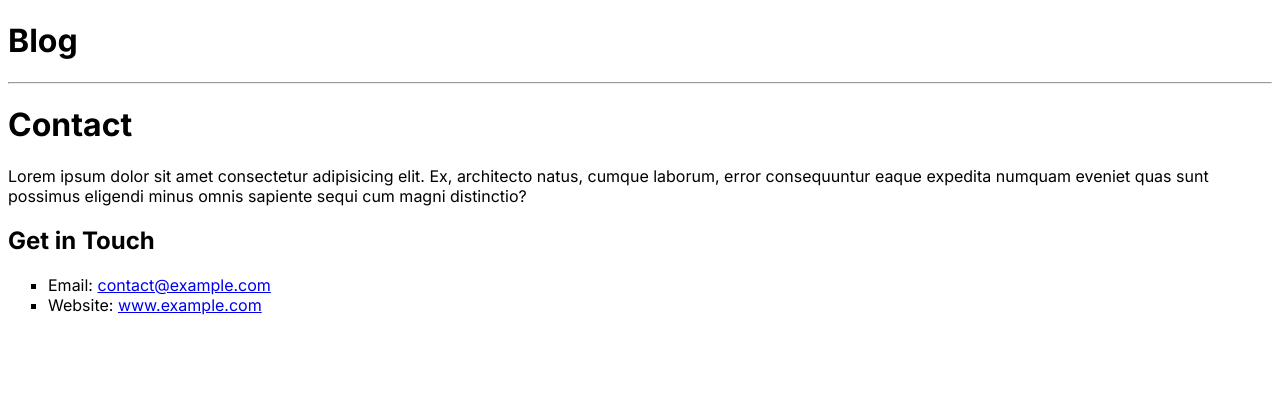
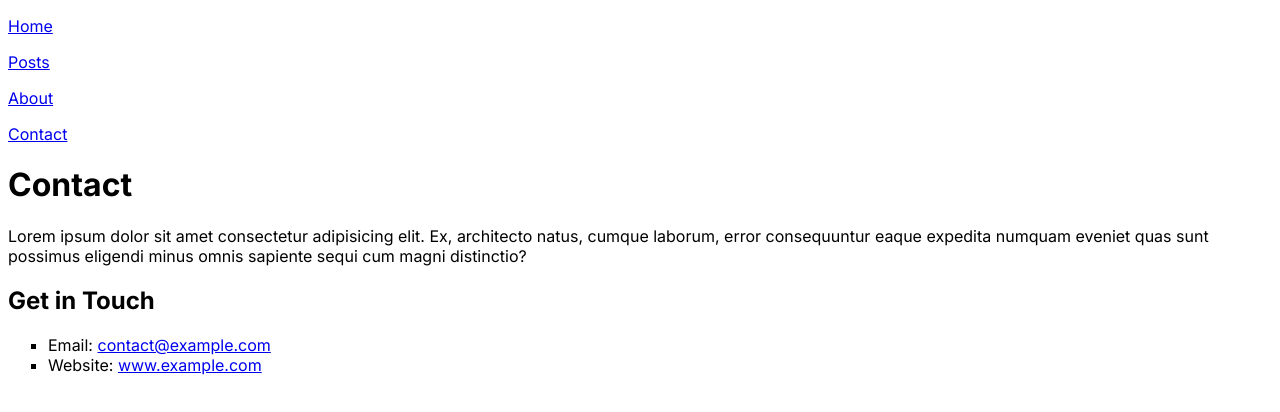
Before and after one commit to Korez73/NextJSLinkedIn, a Next.js app: page /blog/contact in a window 1280 px wide. Shown: the top 412 px of the page. Built offline with nearby package versions, Linux system fonts and the light colour scheme.

Commit message:
Navigating between pages

```diff
--- a/src/app/blog/layout.tsx
+++ b/src/app/blog/layout.tsx
@@ -1,3 +1,6 @@
+//import SideNav from "../ui/components/sidenav";
+import SideNav from "@/app/ui/components/sidenav"; //cool, we don't have to be relative
+
 export default function Layout({
   children,
 }: Readonly<{
@@ -5,7 +8,7 @@ export default function Layout({
 }>) {
   return (
     <>
-    <h1>Blog</h1><hr />
+      <SideNav />
       {children}
     </>
   );
--- a/src/app/ui/components/nav-links.tsx
+++ b/src/app/ui/components/nav-links.tsx
@@ -35,7 +35,6 @@ export default async function NavLinks() {
             href={link.href}
             className="'flex h-[48px] grow items-center justify-center gap-2 rounded-md bg-gray-50 p-3 text-sm font-medium hover:bg-purple-100 md:flex-none md:justify-start md:p-2 md:px-3'"
           >
-            <LinkIcon className="w-6" />
             <p className="hidden md:block">{link.name}</p>
           </Link>
         );
```
